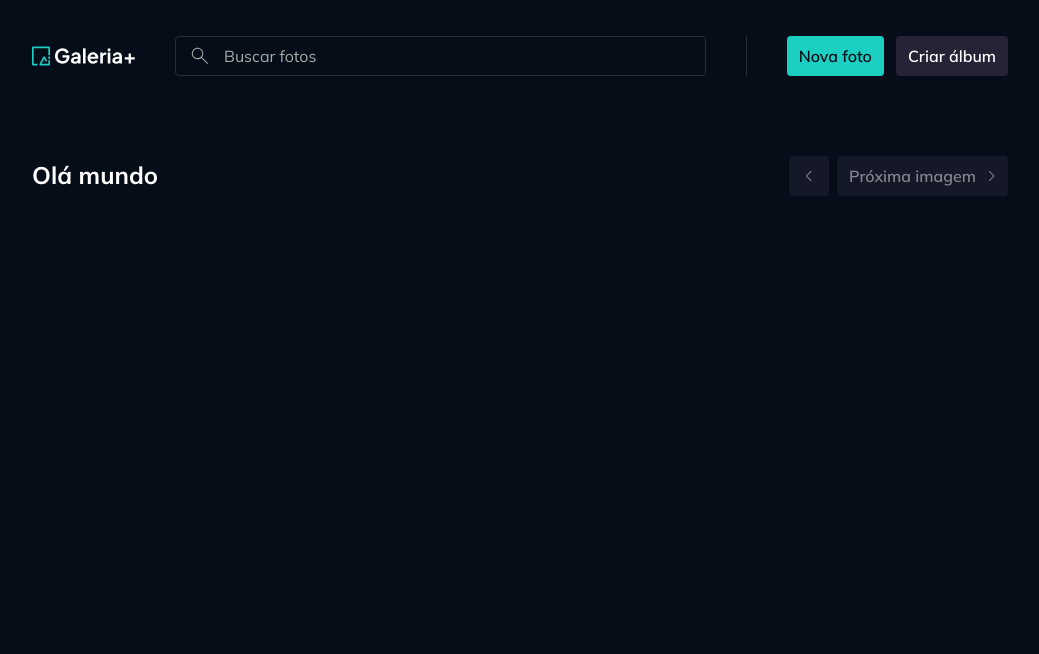
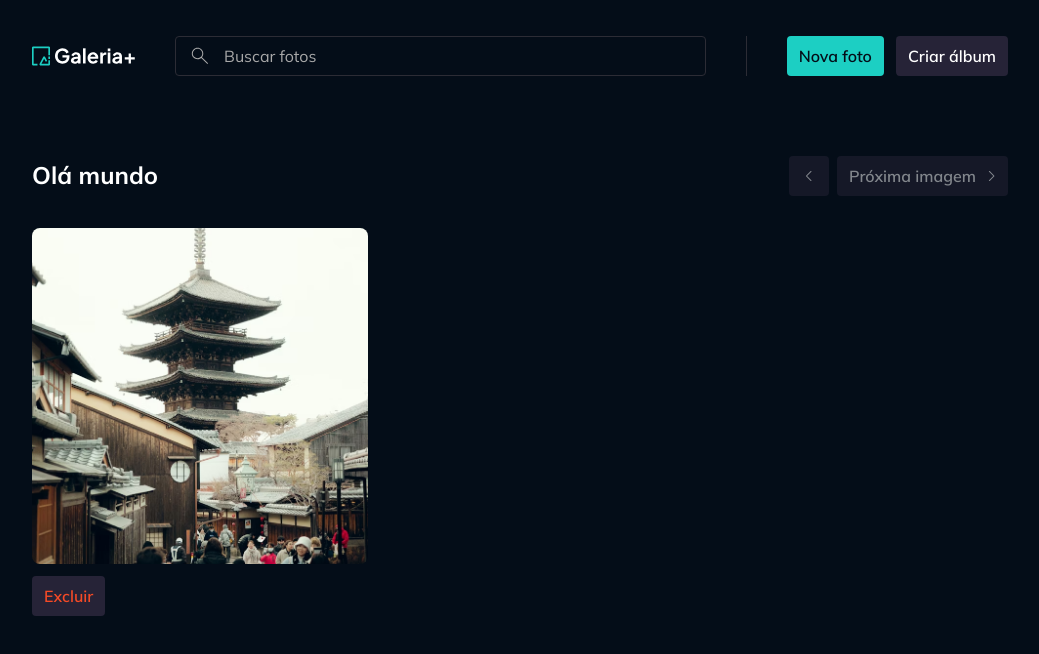
Before and after one commit to ahnucl/gallery-plus, a React (Vite) app: page /photos/123 in a window 1280 px wide. Shown: the top 654 px of the page, without its empty margins (120-1159 px from the left). Built offline with nearby package versions, Linux system fonts and the light colour scheme.

Commit message:
feat: image preview on detail page

```diff
--- a/src/pages/page-photo-details.tsx
+++ b/src/pages/page-photo-details.tsx
@@ -1,4 +1,6 @@
+import { Button } from '../components/button'
 import { Container } from '../components/container'
+import { ImagePreview } from '../components/image-preview'
 import { Skeleton } from '../components/skeleton'
 import { Text } from '../components/text'
 import { PhotosNavigator } from '../contexts/photos/components/photos-navigator'
@@ -28,6 +30,26 @@
 
         <PhotosNavigator loading={isLoadingPhoto} />
       </header>
+
+      <div className="grid grid-cols-[21rem] gap-24">
+        <div className="space-y-3">
+          {!isLoadingPhoto ? (
+            <ImagePreview
+              src={`/images/${photo?.imageId}`}
+              title={photo?.title}
+              imageClassName="h-[21rem]"
+            />
+          ) : (
+            <Skeleton className="h-[21rem]" />
+          )}
+
+          {!isLoadingPhoto ? (
+            <Button variant="destructive">Excluir</Button>
+          ) : (
+            <Skeleton className="w-20 h-10" />
+          )}
+        </div>
+      </div>
     </Container>
   )
 }
```
